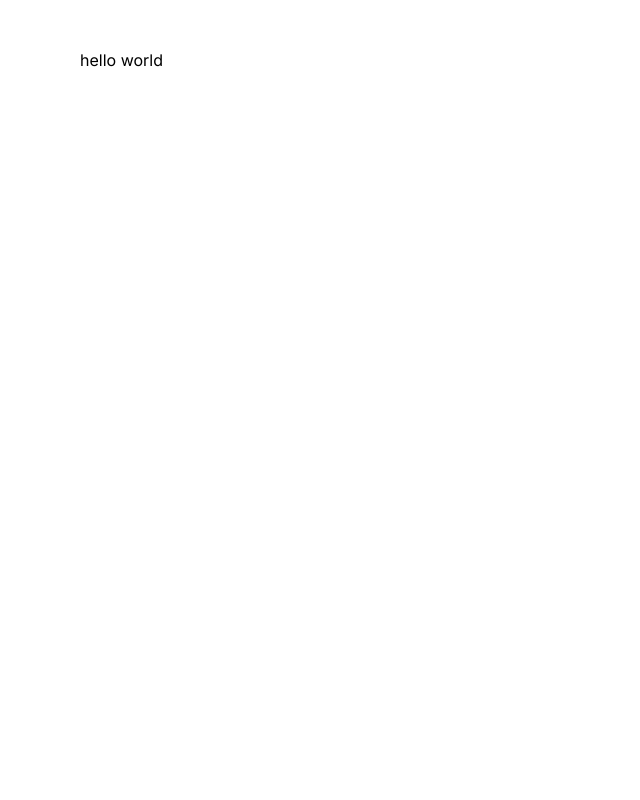
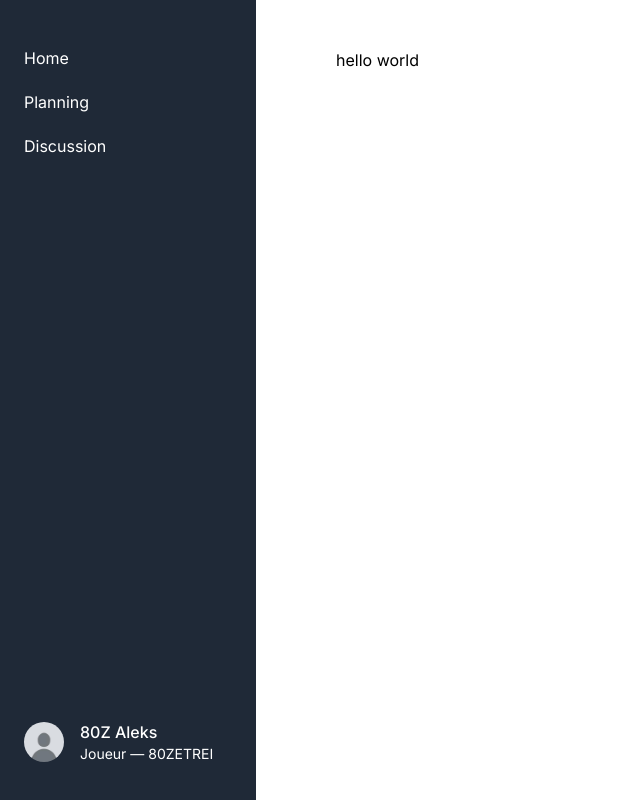
Before and after one commit to KpryKorn/lol-scrim-manager, a Next.js app: page / in a window 1280 px wide. Shown: the whole page, without its empty margins (0-640 px from the left). Built offline with nearby package versions, Linux system fonts and the light colour scheme.

Commit message:
Add Sidebar component to layout

```diff
--- a/app/layout.tsx
+++ b/app/layout.tsx
@@ -1,6 +1,7 @@
 import type { Metadata } from "next";
 import { Inter } from "next/font/google";
 import "./globals.css";
+import Sidebar from "@/components/Sidebar";
 
 const inter = Inter({ subsets: ["latin"] });
 
@@ -17,7 +18,10 @@ export default function RootLayout({
   return (
     <html lang="fr">
       <body className={inter.className}>
-        <main className="py-6 md:py-12">{children}</main>
+        <div className="flex">
+          <Sidebar />
+          <main className="py-6 md:py-12 flex-grow">{children}</main>
+        </div>
       </body>
     </html>
   );
--- /dev/null
+++ b/components/Sidebar.tsx
@@ -0,0 +1,61 @@
+import Image from "next/image";
+import Link from "next/link";
+import defaultPfp from "@/assets/default-profile-picture.jpeg";
+
+const routes = [
+  {
+    name: "Home",
+    path: "/",
+  },
+  {
+    name: "Planning",
+    path: "/planning",
+  },
+  {
+    name: "Discussion",
+    path: "/discussion",
+  },
+];
+
+const SidebarProfile = () => {
+  return (
+    <article className="px-4">
+      <figure className="flex items-center gap-4">
+        <Image
+          alt={"profil de 80Z Aleks"}
+          src={defaultPfp}
+          height={40}
+          width={40}
+          quality={100}
+          className="rounded-full object-cover"
+        />
+        <figcaption>
+          <p className="font-medium">80Z Aleks</p>
+          <p className="text-sm">Joueur — 80ZETREI</p>
+        </figcaption>
+      </figure>
+    </article>
+  );
+};
+
+export default function Sidebar() {
+  return (
+    <aside className="h-dvh flex flex-col justify-between bg-gray-800 text-white w-64 space-y-6 px-2 py-6 md:py-9">
+      <ul>
+        {routes.map((route) => {
+          return (
+            <li key={route.name}>
+              <Link
+                href={route.path}
+                className="block py-2.5 px-4 rounded transition duration-200 hover:bg-gray-700"
+              >
+                {route.name}
+              </Link>
+            </li>
+          );
+        })}
+      </ul>
+      <SidebarProfile />
+    </aside>
+  );
+}
```
